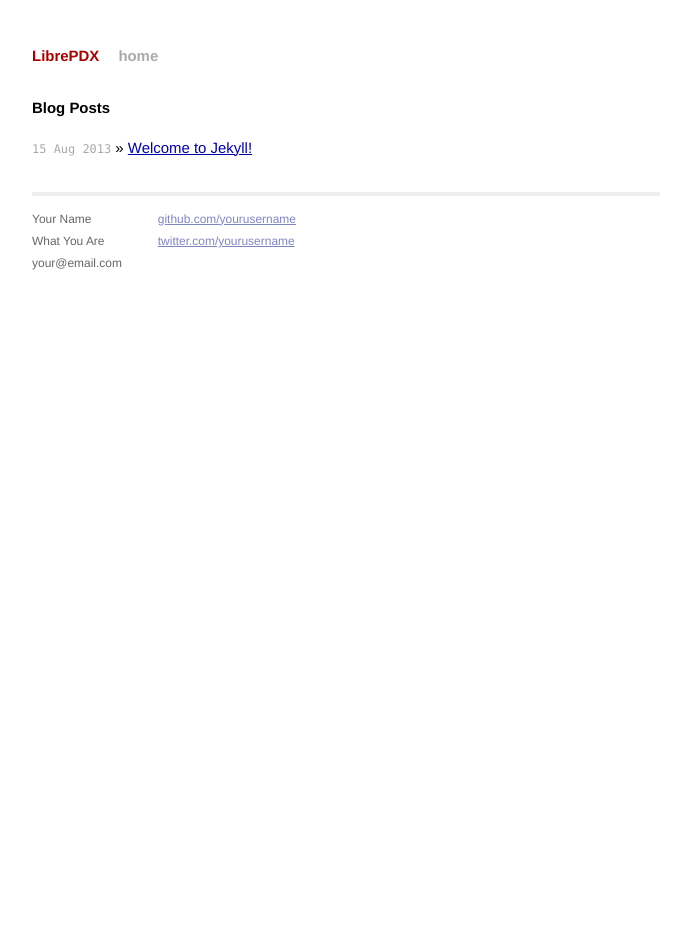
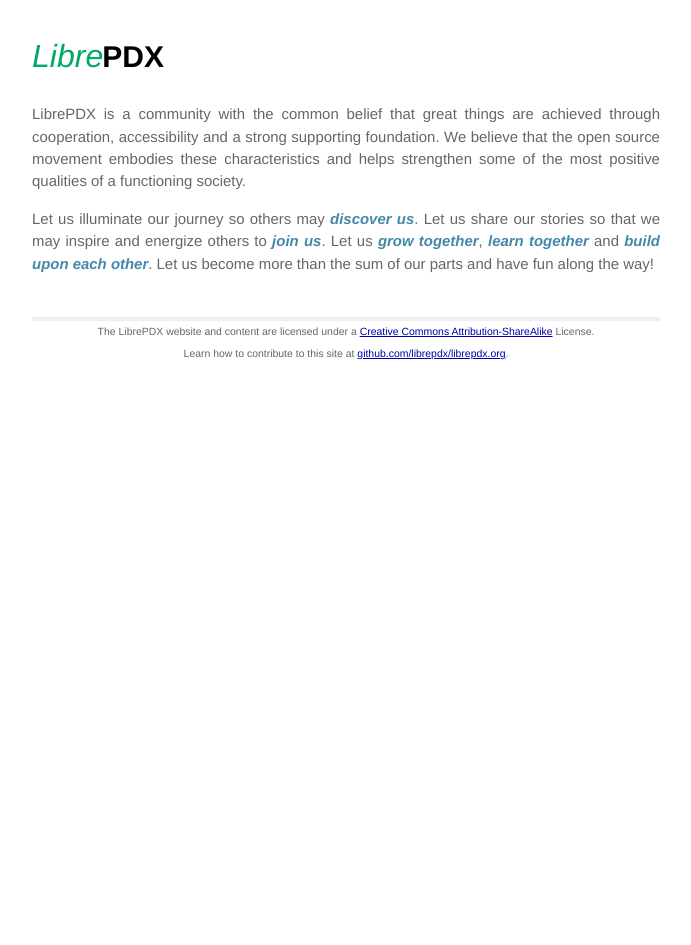
Before and after one commit to LibrePDX/librepdx.org, a Jekyll site: the page built from index.html, in a window 1280 px wide. Shown: the whole page, without its empty margins (294-985 px from the left). Built offline with Jekyll 4.4.1, drawn with Linux system fonts in a browser that asks for light colours; Markdown is read by kramdown in place of the engine named in the settings.

Commit message:
Give the landing page some content that's loosely related to the group

```diff
--- a/_layouts/default.html
+++ b/_layouts/default.html
@@ -3,7 +3,7 @@
     <head>
         <meta charset="utf-8">
         <meta http-equiv="X-UA-Compatible" content="IE=edge,chrome=1">
-        <title>{{ page.title }}</title>
+        <title>{% if page.title %}{{ page.title }} ::{% endif %} {{ site.name }}</title>
         <meta name="viewport" content="width=device-width">
 
         <!-- syntax highlighting CSS -->
@@ -18,25 +18,25 @@
         <div class="container">
           <div class="site">
             <div class="header">
-              <h1 class="title"><a href="/">{{ site.name }}</a></h1>
+              <h1 class="title">
+                <a href="/">
+                  <span class="libre">Libre</span>
+                  <span class="pdx">PDX</span>
+                </a>
+              </h1>
+              <!--
               <a class="extra" href="/">home</a>
+              -->
             </div>
 
                 {{ content }}
 
             <div class="footer">
-              <div class="contact">
-                <p>
-                  Your Name<br />
-                  What You Are<br />
-                  your@email.com
-                </p>
+              <div class="license">
+                The LibrePDX website and content are licensed under a <a href="http://creativecommons.org/licenses/by-sa/3.0/">Creative Commons Attribution-ShareAlike</a> License.
               </div>
-              <div class="contact">
-                <p>
-                  <a href="http://github.com/yourusername/">github.com/yourusername</a><br />
-                  <a href="http://twitter.com/yourusername/">twitter.com/yourusername</a><br />
-                </p>
+              <div class="get-involved">
+                Learn how to contribute to this site at <a href="http://github.com/librepdx/librepdx.org/">github.com/librepdx/librepdx.org</a>.
               </div>
             </div>
           </div>
--- a/css/main.css
+++ b/css/main.css
@@ -10,17 +10,21 @@
   padding: 0;
 }
 
-html, body { height: 100%; }
+html, body {
+  height: 100%;
+}
 
 body {
   background-color: #FFF;
   font: 13.34px Helvetica, Arial, sans-serif;
   font-size: small;
   text-align: center;
+  color: #666;
 }
 
 h1, h2, h3, h4, h5, h6 {
-  font-size: 100%; }
+  font-size: 100%;
+}
 
 h1 { margin-bottom: 1em; }
 p { margin: 1em 0; }
@@ -34,6 +38,12 @@ a:visited { color: #a0a; }
 /* Home
 /*
 /*****************************************************************************/
+em {
+  /* color: #08c; */
+  color: #48a;
+  font-weight: bold;
+}
+
 ul.posts {
   list-style-type: none;
   margin-bottom: 2em;
@@ -73,12 +83,17 @@ ul.posts span {
   margin-bottom: 2em;
 }
 
-.site .header h1.title a {
-  color: #a00;
+.site .header .libre {
+  color: #0a6;
+  font-size: 32px;
+  font-weight: normal;
+  font-style: italic;
 }
 
-.site .header h1.title a:hover {
+.site .header .pdx {
   color: #000;
+  font-size: 30px;
+  margin-left: -5px;
 }
 
 .site .header a.extra {
@@ -95,31 +110,14 @@ ul.posts span {
 }
 
 .site .footer {
-  font-size: 80%;
+  font-size: 70%;
   color: #666;
   border-top: 4px solid #eee;
-  margin-top: 2em;
+  margin-top: 4em;
   overflow: hidden;
+  text-align: center;
 }
 
-.site .footer .contact {
-  float: left;
-  margin-right: 3em;
-}
-
-.site .footer .contact a {
-  color: #8085C1;
-}
-
-.site .footer .rss {
-  margin-top: 1.1em;
-  margin-right: -.2em;
-  float: right;
-}
-
-.site .footer .rss img {
-  border: 0;
-}
 
 /*****************************************************************************/
 /*
--- a/index.html
+++ b/index.html
@@ -1,13 +1,28 @@
 ---
 layout: default
-title: Your New Jekyll Site
 ---
 
 <div id="home">
+  <div>
+    LibrePDX is a community with the common belief that great things are
+    achieved through cooperation, accessibility and a strong supporting
+    foundation. We believe that the open source movement embodies these
+    characteristics and helps strengthen some of the most positive qualities
+    of a functioning society.
+  </div>
+  <p>
+    Let us illuminate our journey so others may <em>discover us</em>.
+    Let us share our stories so that we may inspire and energize others to <em>join us</em>.
+    Let us <em>grow together</em>, <em>learn together</em> and <em>build upon each other</em>.
+    Let us become more than the sum of our parts and have fun along the way!
+  </p>
+
+  <!--
   <h1>Blog Posts</h1>
   <ul class="posts">
     {% for post in site.posts %}
       <li><span>{{ post.date | date_to_string }}</span> &raquo; <a href="{{ post.url }}">{{ post.title }}</a></li>
     {% endfor %}
   </ul>
+  -->
 </div>
```
Also changed, not shown: README.md.
